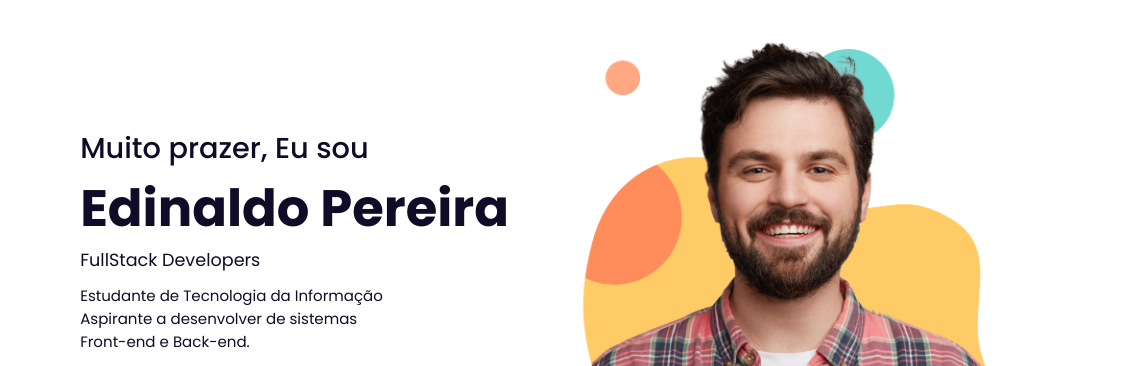
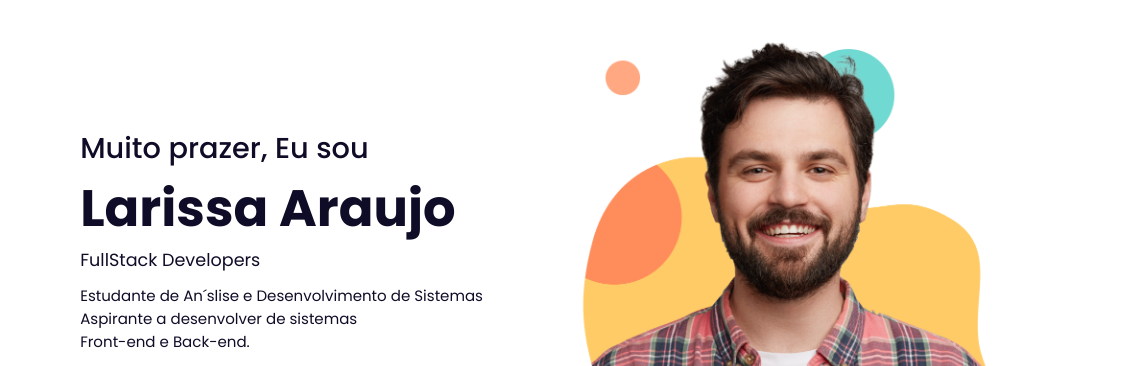
Before and after one commit to LariAraujo1/Portif-lio, a plain HTML site: page index.html in a window 1280 px wide. Shown: the part 128-494 px from the top of the page, 154-1280 px from the left. Drawn offline with nearby package versions, Linux system fonts and the light colour scheme.

Commit message:
Update index.html

```diff
--- a/index.html
+++ b/index.html
@@ -41,9 +41,9 @@
         </div>
         <div class="home-text">
             <span>Muito prazer, Eu sou</span>
-            <h1>Edinaldo Pereira</h1>
+            <h1>Larissa Araujo</h1>
             <h2>FullStack Developers</h2>
-            <p>Estudante de Tecnologia da Informação <br> Aspirante a desenvolver de sistemas<br> Front-end e Back-end.
+            <p>Estudante de An´slise e Desenvolvimento de Sistemas <br> Aspirante a desenvolver de sistemas<br> Front-end e Back-end.
             </p>
             <a href="#contact" class="btn">Download CV</a>
         </div>
```
